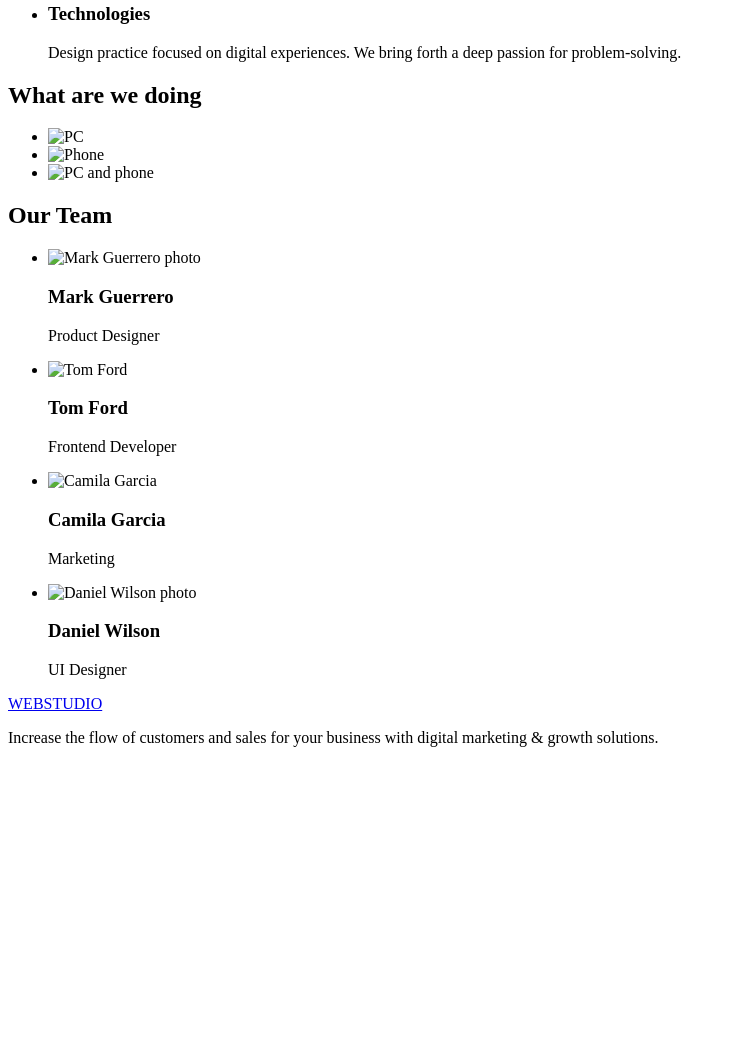
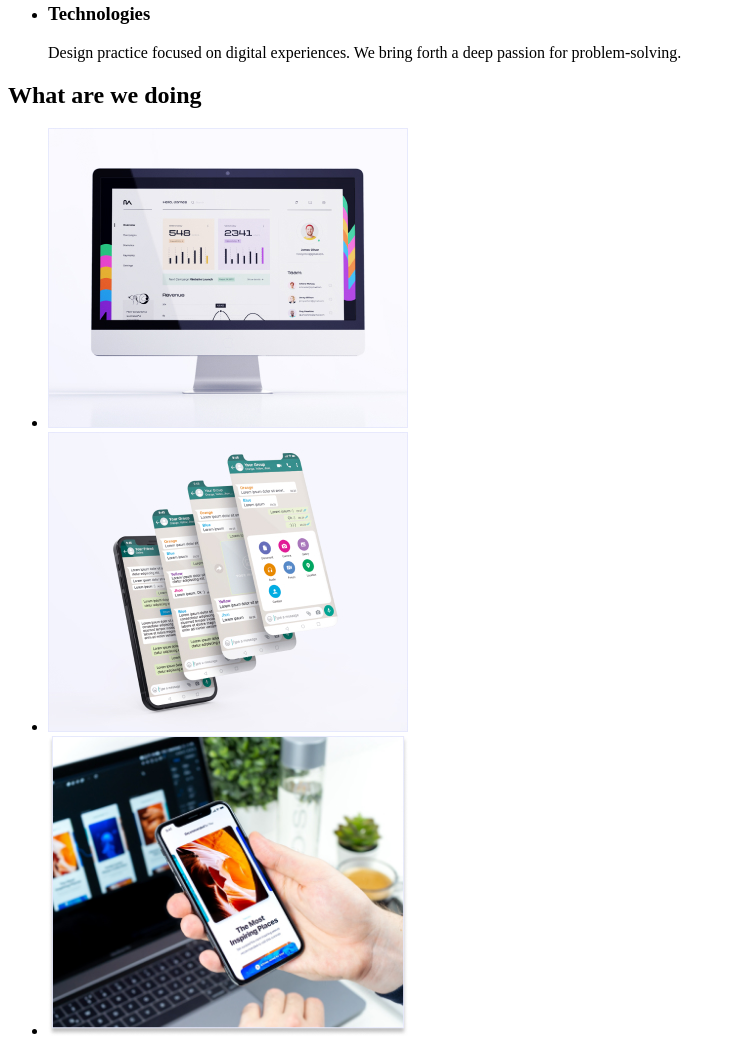
Before and after one commit to Youneri/goit-markup-hw-01, a plain HTML site: page index.html in a window 1280 px wide. Shown: the part 532-1571 px from the top of the page, without its empty margins (0-736 px from the left). Before the commit the page ends 1295 px from the top, so only its background shows below. Drawn offline with Linux system fonts and the light colour scheme; the site is published under a folder, as on GitHub Pages, so addresses that start at the root find nothing.

Commit message:
Update index.html

```diff
--- a/index.html
+++ b/index.html
@@ -59,13 +59,13 @@
             <h2>What are we doing</h2>
             <ul>
                 <li>
-                    <img src="/images/pc.jpg" alt="PC" height="300" width="360">
+                    <img src="images/pc.jpg" alt="PC" height="300" width="360">
                 </li>
                 <li>
-                    <img src="/images/phone.jpg" alt="Phone" height="300" width="360">
+                    <img src="images/phone.jpg" alt="Phone" height="300" width="360">
                 </li>
                 <li>
-                    <img src="/images/laptope.jpg" alt="PC and phone" height="300" width="360">
+                    <img src="images/laptope.jpg" alt="PC and phone" height="300" width="360">
                 </li>
             </ul>
         </section>
@@ -74,22 +74,22 @@
             <h2>Our Team</h2>
             <ul>
                 <li>
-                    <img src="/images/mark.jpg" alt="Mark Guerrero photo" height="260" width="264">
+                    <img src="images/mark.jpg" alt="Mark Guerrero photo" height="260" width="264">
                     <h3>Mark Guerrero</h3>
                     <p>Product Designer</p>
                 </li>
                 <li>
-                    <img src="/images/tom.jpg" alt="Tom Ford" height="260" width="264">
+                    <img src="images/tom.jpg" alt="Tom Ford" height="260" width="264">
                     <h3>Tom Ford</h3>
                     <p>Frontend Developer</p>
                 </li>
                 <li>
-                    <img src="/images/camila.jpg" alt="Camila Garcia" height="260" width="264">
+                    <img src="images/camila.jpg" alt="Camila Garcia" height="260" width="264">
                     <h3>Camila Garcia</h3>
                     <p>Marketing</p>
                 </li>
                 <li>
-                    <img src="/images/daniel.jpg" alt="Daniel Wilson photo" height="260" width="264">
+                    <img src="images/daniel.jpg" alt="Daniel Wilson photo" height="260" width="264">
                     <h3>Daniel Wilson</h3>
                     <p>UI Designer</p>
                 </li>
```
